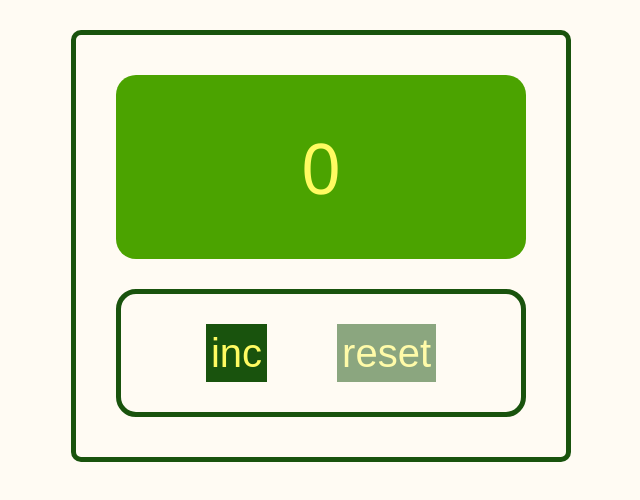
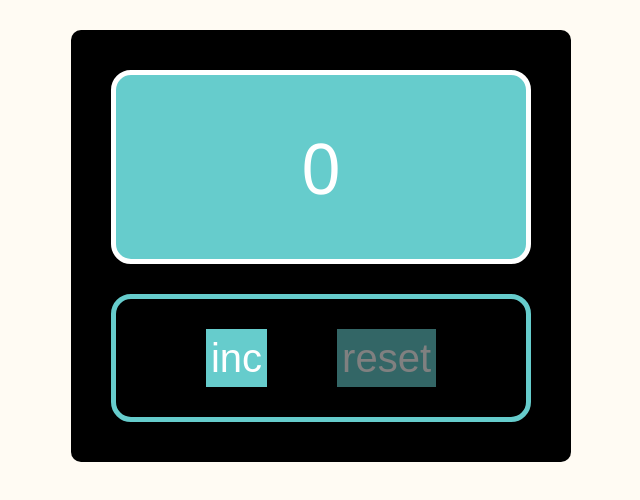
Before and after one commit to Dmitriy-Zarechnev/Counter, a React (Create React App) app: page / in a window 1280 px wide. Shown: the top 500 px of the page, without its empty margins (319-959 px from the left). Built offline with nearby package versions, Linux system fonts and the light colour scheme.

Commit message:
30.01 - styles - 2

```diff
--- a/src/ColorVar.module.css
+++ b/src/ColorVar.module.css
@@ -1,15 +1,8 @@
 
 :root {
     --main-bg: #fffbf3;
-    --secondary-bg: #1b1507;
-    --main-text: #fffb61;
-    --primary-border: #19530d;
-    --secondary-border:#4ba300;
+    --secondary-bg: #000000;
+    --main-text: #fff;
+    --primary-border: #66CCCC;
     --limit-color: red;
 }
-
-.color1 {color: #1b1507;}
-.color2 {color: #19530d;}
-.color3 {color: #4ba300;}
-.color4 {color: #fffb61;}
-.color5 {color: #fffbf3;}
--- a/src/components/button/Button.tsx
+++ b/src/components/button/Button.tsx
@@ -3,7 +3,7 @@ import S from './Button.module.css'
 
 type ButtonPropsType = {
     name: string
-    disabled: boolean
+    disabled?: boolean
     onClick: () => void
 }
 
--- a/src/components/counter/Counter.module.css
+++ b/src/components/counter/Counter.module.css
@@ -5,10 +5,9 @@
     flex-direction: column;
     margin: 0 auto;
     max-width: 500px;
-    border: 5px solid var(--primary-border);
     border-radius: 10px;
     padding: 40px;
-    /*background-color: var(--secondary-bg);*/
+    background-color: var(--secondary-bg);
 }
 
 .counter__display {
@@ -16,10 +15,10 @@
     color: var(--main-text);
     text-align: center;
     padding: 50px;
-    /*border: 5px solid var(--primary-border);*/
+    border: 5px solid var(--main-text);
     border-radius: 20px;
     margin-bottom: 30px;
-    background-color: var(--secondary-border);
+    background-color: var(--primary-border);
 }
 
 .counter__btn_box {
@@ -31,9 +30,10 @@
     border: 5px solid var(--primary-border);
     padding: 30px;
     border-radius: 20px;
-    /*background-color: var(--secondary-bg);*/
 }
 
 .maxCount {
     color: var(--limit-color);
+    font-weight: 700;
+    border: 5px solid var(--limit-color);
 }
--- a/src/components/counter/Counter.tsx
+++ b/src/components/counter/Counter.tsx
@@ -1,7 +1,6 @@
 import React from 'react'
 import Button from '../button/Button'
 import S from './Counter.module.css'
-
 
 type CounterPropsType = {
     counter: number
```
Also changed, not shown: src/App.tsx (+18 -1 lines).
